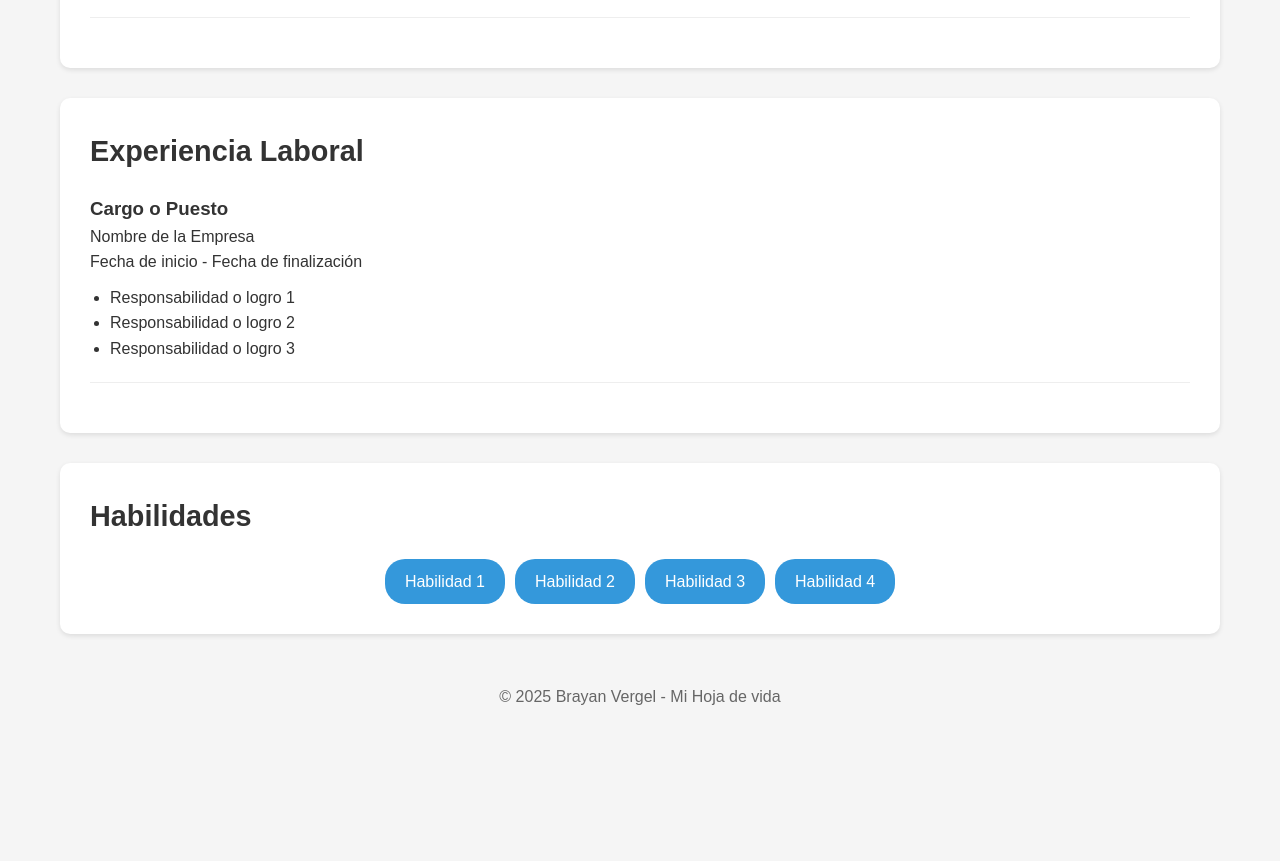
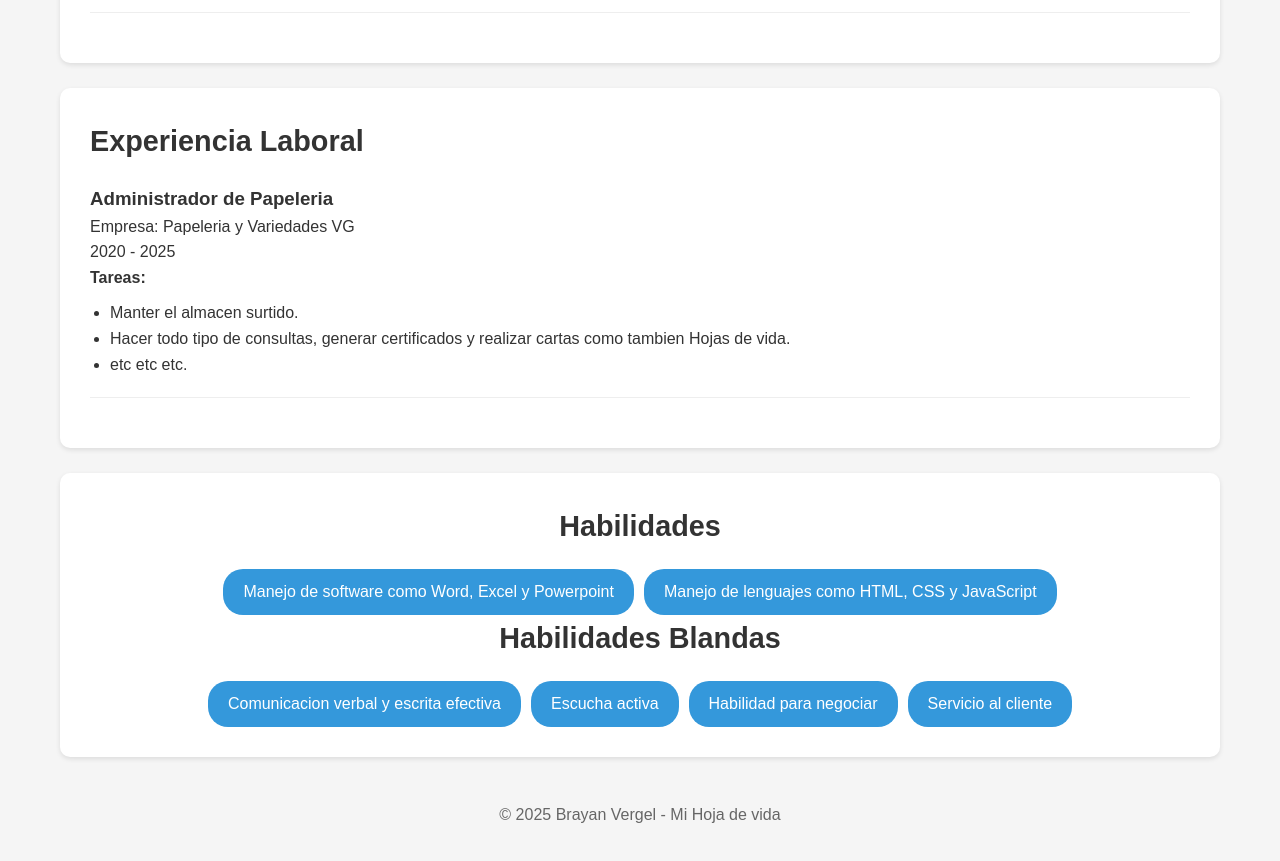
Before and after one commit to MrBrian04/Mi-Hoja-de-Vida-MrBrian, a plain HTML site: page Mi Hoja de Vida MrBrian/index.html in a window 1280 px wide. Shown: the part 1051-1912 px from the top of the page. Before the commit the page ends 1801 px from the top, so only its background shows below. Drawn offline with Linux system fonts and the light colour scheme.

Commit message:
V2 Mi Hoja de Vida
Se termino de llenar la información pero falta ajustar detalles...

```diff
--- a/Mi Hoja de Vida MrBrian/index.html
+++ b/Mi Hoja de Vida MrBrian/index.html
@@ -43,13 +43,14 @@
         <section class="experience">
             <h2>Experiencia Laboral</h2>
             <div class="experience-item">
-                <h3>Cargo o Puesto</h3>
-                <p>Nombre de la Empresa</p>
-                <p>Fecha de inicio - Fecha de finalización</p>
+                <h3>Administrador de Papeleria</h3>
+                <p>Empresa: Papeleria y Variedades VG</p>
+                <p>2020 - 2025</p>
+                <h4>Tareas:</h4>
                 <ul>
-                    <li>Responsabilidad o logro 1</li>
-                    <li>Responsabilidad o logro 2</li>
-                    <li>Responsabilidad o logro 3</li>
+                    <li>Manter el almacen surtido.</li>
+                    <li>Hacer todo tipo de consultas, generar certificados y realizar cartas como tambien Hojas de vida.</li>
+                    <li>etc etc etc.</li>
                 </ul>
             </div>
         </section>
@@ -57,10 +58,15 @@
         <section class="skills">
             <h2>Habilidades</h2>
             <ul class="skills-list">
-                <li>Habilidad 1</li>
-                <li>Habilidad 2</li>
-                <li>Habilidad 3</li>
-                <li>Habilidad 4</li>
+                <li>Manejo de software como Word, Excel y Powerpoint</li>
+                <li>Manejo de lenguajes como HTML, CSS y JavaScript</li>
+            </ul>
+                <h2>Habilidades Blandas</h2>
+            <ul class="skills-list">
+                <li>Comunicacion verbal y escrita efectiva</li>
+                <li>Escucha activa</li>
+                <li>Habilidad para negociar</li>
+                <li>Servicio al cliente</li>
             </ul>
         </section>
     </main>
--- a/Mi Hoja de Vida MrBrian/styles.css
+++ b/Mi Hoja de Vida MrBrian/styles.css
@@ -87,7 +87,7 @@ h2 {
 section {
     background-color: white;
     padding: 30px;
-    margin-bottom: 30px;
+    margin-bottom: 25px;
     border-radius: 10px;
     box-shadow: 0 2px 5px rgba(0,0,0,0.1);
     animation: slideIn 0.5s ease-out;
@@ -126,12 +126,16 @@ section {
 }
 
 /* Habilidades */
+.skills h2 {
+    text-align: center;
+}
 .skills-list {
     list-style: none;
     display: flex;
     flex-wrap: wrap;
     gap: 10px;
     justify-content: center;
+
 }
 
 .skills-list li {
@@ -140,11 +144,13 @@ section {
     color: white;
     border-radius: 20px;
     transition: all 0.3s ease;
+
 }
 
 .skills-list li:hover {
     background-color: #2980b9;
     transform: scale(1.05);
+
 }
 
 /* Footer */
```
